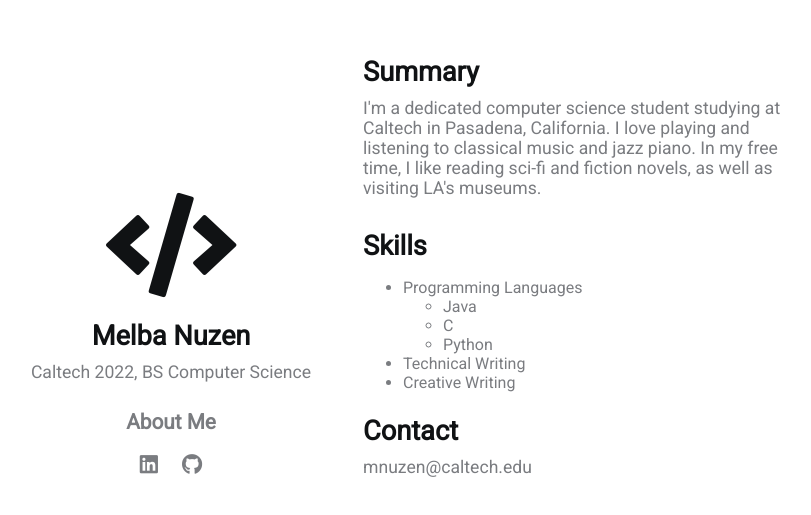
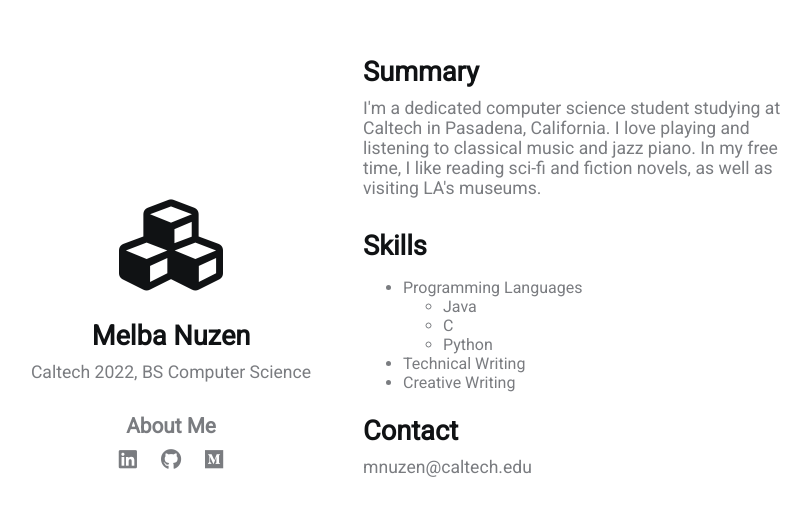
Before and after one commit to mnuzen/mnuzen.github.io, a plain HTML site: page about.html in a window 1280 px wide. Shown: the part 127-642 px from the top of the page, without its empty margins (277-1088 px from the left). Drawn offline with Linux system fonts and the light colour scheme.

Commit message:
Added medium icon

```diff
--- a/about.html
+++ b/about.html
@@ -1,4 +1,3 @@
-<!DOCTYPE html>
 <html lang="en">
 <head>
     <meta charset="UTF-8">
@@ -11,15 +10,18 @@
 <body>
     <div class="grid-2">
         <div class="section-1">
-            <a href="https://mnuzen.github.io"><i class="fas fa-code fa-5x white"></i></a>
+            <a href="https://mnuzen.github.io"><i class="fas fa-cubes fa-5x white"></i></a>
             <h2>Melba Nuzen</h2>
             <p>Caltech 2022, BS Computer Science</p>
 
-            <h3><a href="/about.html">About Me</a></h3>
+            <h2><a href="/about.html">About Me</a></h2>
 
             <a href="https://www.linkedin.com/in/mnuzen/"><i class="fab fa-linkedin"></i></a>
             <a href="https://github.com/mnuzen/"><i class="fab fa-github"></i></a>
+            <a href="https://medium.com/@mnuzen/"><i class="fab fa-medium"></i></a>
+
         </div>
+
         <div class="section-2">
             <h2>Summary</h2>
             <p>I'm a dedicated computer science student studying at Caltech in Pasadena, California. I love playing
```
